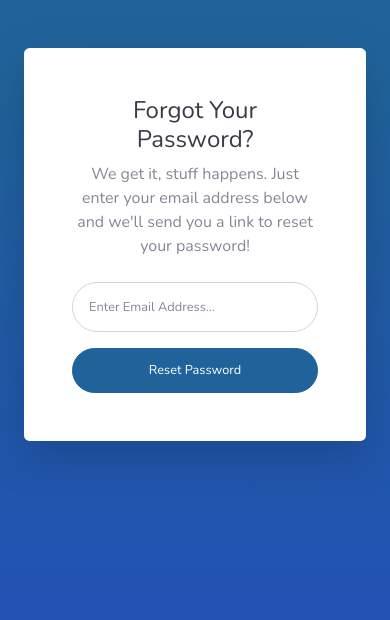
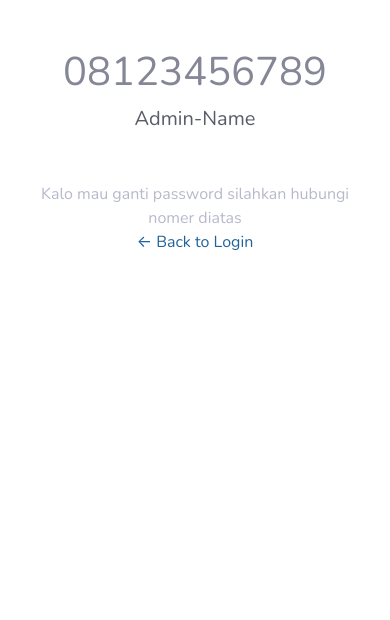
Before and after one commit to lumbricina/fitmvc, a PHP site: template app/views/fit/forgot.php in a window 390 px wide. Shown: the top 620 px of the page. Run offline with PHP 8.4, Linux system fonts and the light colour scheme; the template is opened without the code that fills it, so the values that code supplies are empty; some libraries are stand-ins or nearby versions.

Commit message:
Update forgot.php

```diff
--- a/app/views/fit/forgot.php
+++ b/app/views/fit/forgot.php
@@ -1,4 +1,5 @@
 <?php $data['page_title'] = "forgot";?>
+
 <!DOCTYPE html>
 <html lang="en">
 
@@ -22,60 +23,27 @@
     <link href="<?=ASSETS?>fit/css/sb-admin-2.min.css" rel="stylesheet">
 
 </head>
+        <!-- Content Wrapper -->
+        <div id="content-wrapper" class="d-flex flex-column">
 
-<body class="bg-gradient-primary">
+            <!-- Main Content -->
+            <div id="content">
 
-    <div class="container">
+                <!-- Begin Page Content -->
+                <div class="container-fluid">
 
-        <!-- Outer Row -->
-        <div class="row justify-content-center">
+                    <!-- 404 Error Text -->
+                    <div class="text-center">
+                        <div class="h1 pt-5 mx-auto text-center">08123456789</div>
+                        <p class="lead text-gray-800 mb-5">Admin-Name</p>
+                        <p class="text-gray-500 mb-0">Kalo mau ganti password silahkan hubungi nomer diatas</p>
+                        <a href="login">&larr; Back to Login</a>
+                    </div>
 
-            <div class="col-xl-10 col-lg-12 col-md-9">
-
-                <div class="card o-hidden border-0 shadow-lg my-5">
-                    <div class="card-body p-0">
-                        <!-- Nested Row within Card Body -->
-                        <div class="row">
-                            <div class="col-lg-6 d-none d-lg-block bg-password-image"></div>
-                            <div class="col-lg-6">
-                                <div class="p-5">
-                                    <div class="text-center">
-                                        <h1 class="h4 text-gray-900 mb-2">Forgot Your Password?</h1>
-                                        <p class="mb-4">We get it, stuff happens. Just enter your email address below
-                                            and we'll send you a link to reset your password!</p>
-                                    </div>
-                                    <form class="user">
-                                        <div class="form-group">
-                                            <input type="email" class="form-control form-control-user"
-                                                id="exampleInputEmail" aria-describedby="emailHelp"
-                                                placeholder="Enter Email Address...">
-                                        </div>
-                                        <a href="login" class="btn btn-primary btn-user btn-block">
-                                            Reset Password
-                                        </a>
-                                    </form>
-                                </div>
-                            </div>
-                        </div>
-                    </div>
                 </div>
+                <!-- /.container-fluid -->
 
             </div>
+            <!-- End of Main Content -->
 
-        </div>
-
-    </div>
-
-    <!-- Bootstrap core JavaScript-->
-    <script src="vendor/jquery/jquery.min.js"></script>
-    <script src="vendor/bootstrap/js/bootstrap.bundle.min.js"></script>
-
-    <!-- Core plugin JavaScript-->
-    <script src="vendor/jquery-easing/jquery.easing.min.js"></script>
-
-    <!-- Custom scripts for all pages-->
-    <script src="js/sb-admin-2.min.js"></script>
-
-</body>
-
-</html>
+            <?php $this->view("fit/footer",$data);?>
```
